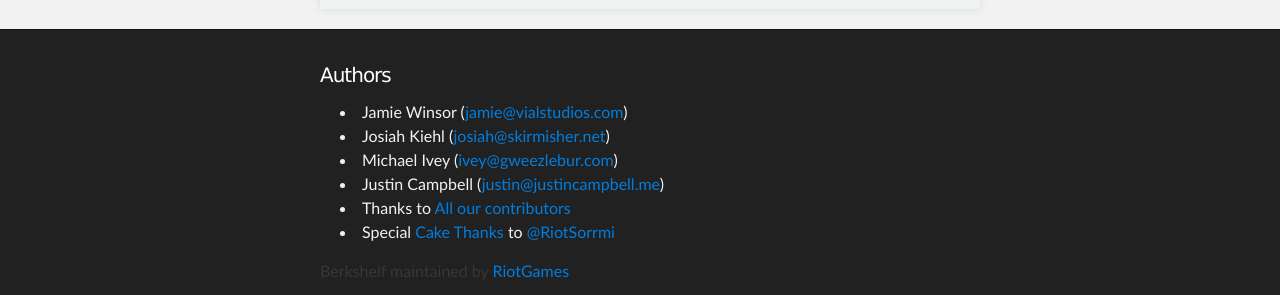
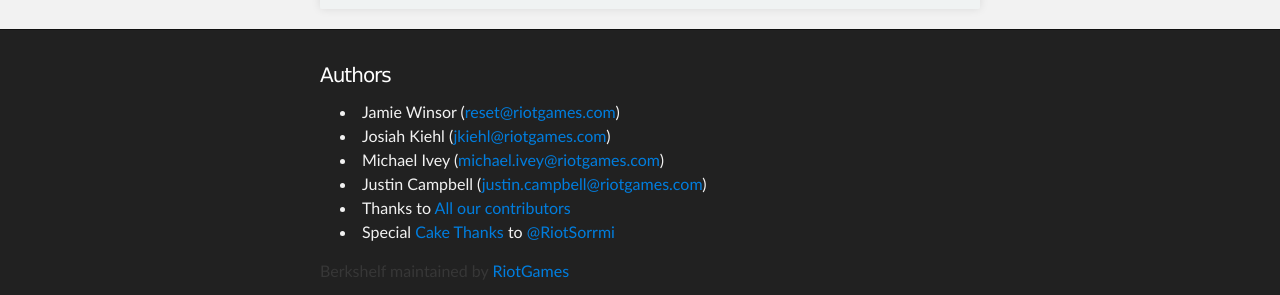
Before and after one commit to berkshelf/berkshelf, a Jekyll site: the page built from index.html, in a window 1280 px wide and 900 px high, scrolled down 11582 px. Shown: the part 582-877 px from the top of the window. Built offline with Jekyll 4.4.1, drawn with Linux system fonts in a browser that asks for light colours; part of the change alters nothing that is shown.

Commit message:
update contributor email addresses

```diff
--- a/_includes/authors.md
+++ b/_includes/authors.md
@@ -1,6 +1,6 @@
-* Jamie Winsor (<jamie@vialstudios.com>)
-* Josiah Kiehl (<josiah@skirmisher.net>)
-* Michael Ivey (<ivey@gweezlebur.com>)
-* Justin Campbell (<justin@justincampbell.me>)
+* Jamie Winsor (<reset@riotgames.com>)
+* Josiah Kiehl (<jkiehl@riotgames.com>)
+* Michael Ivey (<michael.ivey@riotgames.com>)
+* Justin Campbell (<justin.campbell@riotgames.com>)
 * Thanks to [All our contributors](https://github.com/RiotGames/berkshelf/graphs/contributors)
 * Special [Cake Thanks](./cakethanks.html) to [@RiotSorrmi](https://twitter.com/RiotSorrmi)
```
